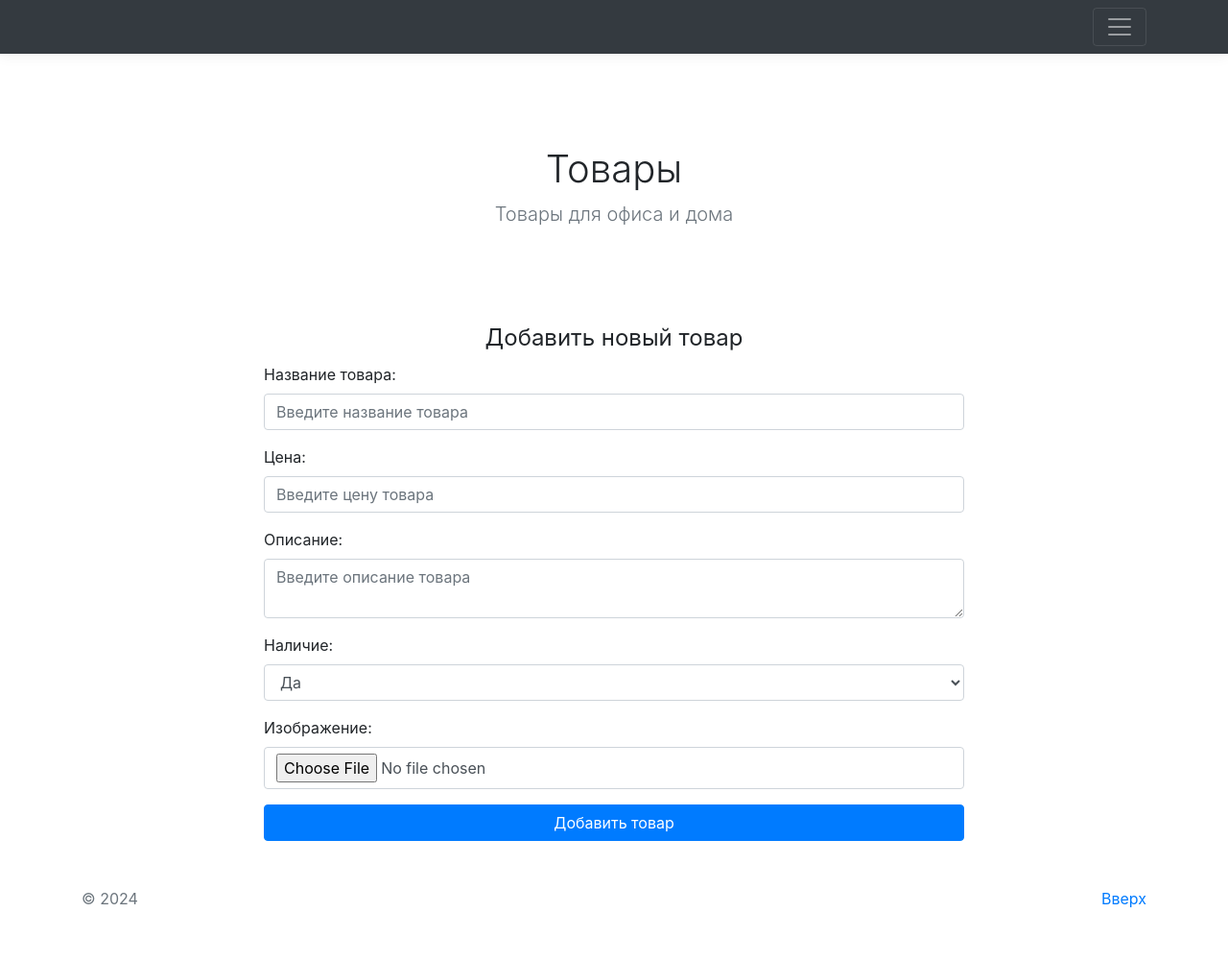
After one commit to mefanya/django_test, a Django app: page /add_product/ in a window 1280 px wide. The commit adds this page. Shown: the whole page at 96% size. Run offline with Django 5.2, Linux system fonts and the light colour scheme; some libraries are stand-ins or nearby versions.

Commit message:
Добавлена возможность, добавлять продукты

```diff
--- /dev/null
+++ b/catalog/templates/add_product.html
@@ -0,0 +1,75 @@
+{% extends "base.html" %} {% block content %}
+
+<div class="container">
+  <div class="row justify-content-center">
+    <div class="col-md-8">
+      <form method="post" action="/add_product/">
+        {% csrf_token %}
+        <fieldset>
+          <legend class="text-center">Добавить новый товар</legend>
+
+          <div class="form-group">
+            <label for="productName">Название товара:</label>
+            <input
+              type="text"
+              id="productName"
+              name="name"
+              class="form-control"
+              placeholder="Введите название товара"
+              required
+            />
+          </div>
+
+          <div class="form-group">
+            <label for="productPrice">Цена:</label>
+            <input
+              type="number"
+              id="productPrice"
+              name="price"
+              class="form-control"
+              placeholder="Введите цену товара"
+              step="0.01"
+              required
+            />
+          </div>
+
+          <div class="form-group">
+            <label for="productDescription">Описание:</label>
+            <textarea
+              id="productDescription"
+              name="description"
+              class="form-control"
+              placeholder="Введите описание товара"
+              required
+            ></textarea>
+          </div>
+
+          <div class="form-group">
+            <label for="productAvailability">Наличие:</label>
+            <select id="productAvailability" name="is_available" class="form-control">
+              <option value="true">Да</option>
+              <option value="false">Нет</option>
+            </select>
+          </div>
+
+          <div class="form-group">
+            <label for="productImage">Изображение:</label>
+            <input
+              type="file"
+              id="productImage"
+              name="image"
+              class="form-control"
+              accept="image/*"
+              required
+            />
+          </div>
+
+          <button type="submit" class="btn btn-primary btn-block ">Добавить товар</button>
+        </fieldset>
+      </form>
+    </div>
+  </div>
+</div>
+
+
+{% endblock %}
--- a/catalog/templates/includes/inc_menu.html
+++ b/catalog/templates/includes/inc_menu.html
@@ -21,7 +21,7 @@
             >
           </li>
           <li>
-            <a href="#" class="text-white">Добавить товары</a>
+            <a href="{% url 'catalog:add_product' %}" class="text-white">Добавить товары</a>
           </li>
           <li>
             <a href="#" class="text-white">Контакты</a>
--- a/catalog/templatetags/my_tags.py
+++ b/catalog/templatetags/my_tags.py
@@ -2,8 +2,9 @@
 
 register = template.Library()
 
+
 @register.filter()
 def media_filter(path):
     if path:
-        return f"media/{path}"
+        return f"/media/{path}"
     return "#"
--- a/catalog/urls.py
+++ b/catalog/urls.py
@@ -2,11 +2,12 @@
 from django.conf.urls.static import static
 from django.urls import path
 from catalog.apps import CatalogConfig
-from catalog.views import products_list, product_detail
+from catalog.views import products_list, product_detail, add_product
 
 app_name = CatalogConfig.name
 
 urlpatterns = [
-    path("", products_list, name='products_list'),
-    path("product/<int:pk>/", product_detail, name='product_detail'),
+    path("", products_list, name="products_list"),
+    path("product/<int:pk>/", product_detail, name="product_detail"),
+    path("add_product/", add_product, name="add_product"),
 ] + static(settings.MEDIA_URL, document_root=settings.MEDIA_ROOT)
--- a/catalog/views.py
+++ b/catalog/views.py
@@ -8,7 +8,26 @@
     context = {"products": products}
     return render(request, "products_list.html", context)
 
+
 def product_detail(request, pk):
     product = get_object_or_404(Product, pk=pk)
     context = {"product": product}
     return render(request, "product_detail.html", context)
+
+
+def add_product(request):
+    if request.method == "POST":
+        name = request.POST.get("name")
+        price = request.POST.get("price")
+        description = request.POST.get("description")
+        is_available = request.POST.get("is_available") == "true"
+        image = request.FILES.get("image")
+
+        Product.objects.create(
+            name=name,
+            price=price,
+            description=description,
+            is_available=is_available,
+            image=image,
+        )
+    return render(request, "add_product.html")
```
